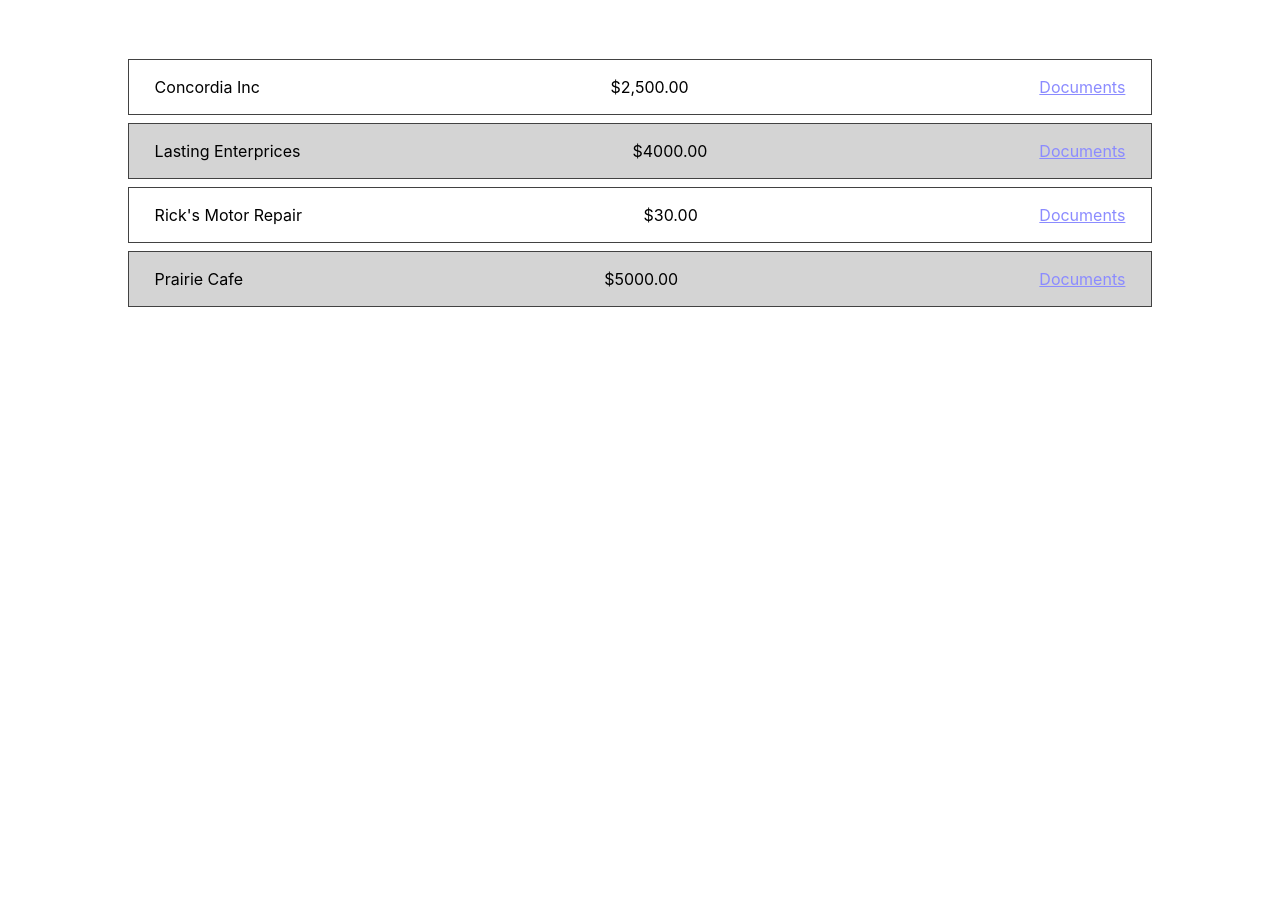
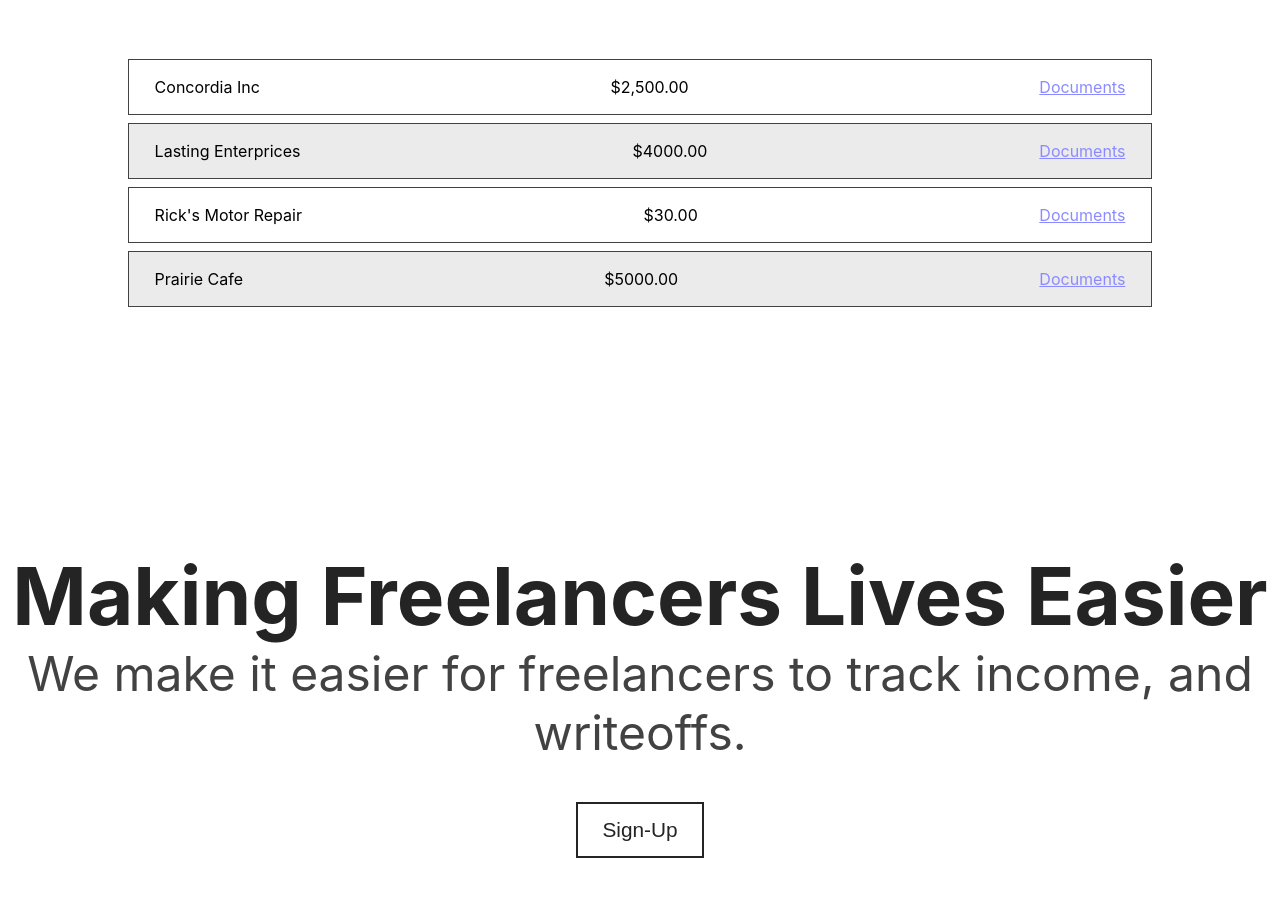
Before and after one commit to WesleyMcGhee/earn-up, a React (Create React App) app: page / in a window 1280 px wide. Shown: the part 800-1697 px from the top of the page. Before the commit the page ends 1347 px from the top, so only its background shows below. Built offline with nearby package versions, Linux system fonts and the light colour scheme.

Commit message:
Finished Front-End

```diff
--- a/src/pages/landing/Landing.jsx
+++ b/src/pages/landing/Landing.jsx
@@ -1,4 +1,5 @@
 import React from "react";
+import { Link } from "react-router-dom";
 import LogHeader from "../../component/logheader/Header";
 import "./landing.css";
 export default function Landing() {
@@ -31,6 +32,15 @@ export default function Landing() {
           <p className="frecipt">Documents</p>
         </div>
       </div>
+      <h1 className="slogan">Making Freelancers Lives Easier</h1>
+      <p className="slogan-text">
+        We make it easier for freelancers to track income, and writeoffs.
+      </p>
+      <div className="log-btn-div">
+        <Link className="slogan-btn-link">
+          <button className="slogan-btn">Sign-Up</button>
+        </Link>
+      </div>
     </div>
   );
 }
--- a/src/pages/landing/landing.css
+++ b/src/pages/landing/landing.css
@@ -25,7 +25,7 @@
   padding: 0 2vw 0 2vw;
 }
 .f2 {
-  background-color: #d4d4d4;
+  background-color: #ebebeb;
 }
 .frecipt {
   color: rgb(139, 139, 255);
@@ -34,3 +34,34 @@
 .frecipt:hover {
   cursor: pointer;
 }
+.slogan {
+  font-size: 5rem;
+  color: #242424;
+  text-align: center;
+}
+.slogan-text {
+  font-size: 3rem;
+  color: #424242;
+  text-align: center;
+}
+.log-btn-div {
+  width: 100%;
+  margin-top: 5vh;
+  display: flex;
+  justify-content: center;
+  margin-bottom: 30vh;
+}
+.slogan-btn {
+  background-color: white;
+  border: 2px solid #242424;
+  height: 7vh;
+  width: 10vw;
+  font-size: 1.3rem;
+  color: #242424;
+}
+.slogan-btn:hover {
+  background-color: #242424;
+  color: white;
+  transition: ease-in 0.2s;
+  cursor: pointer;
+}
```
